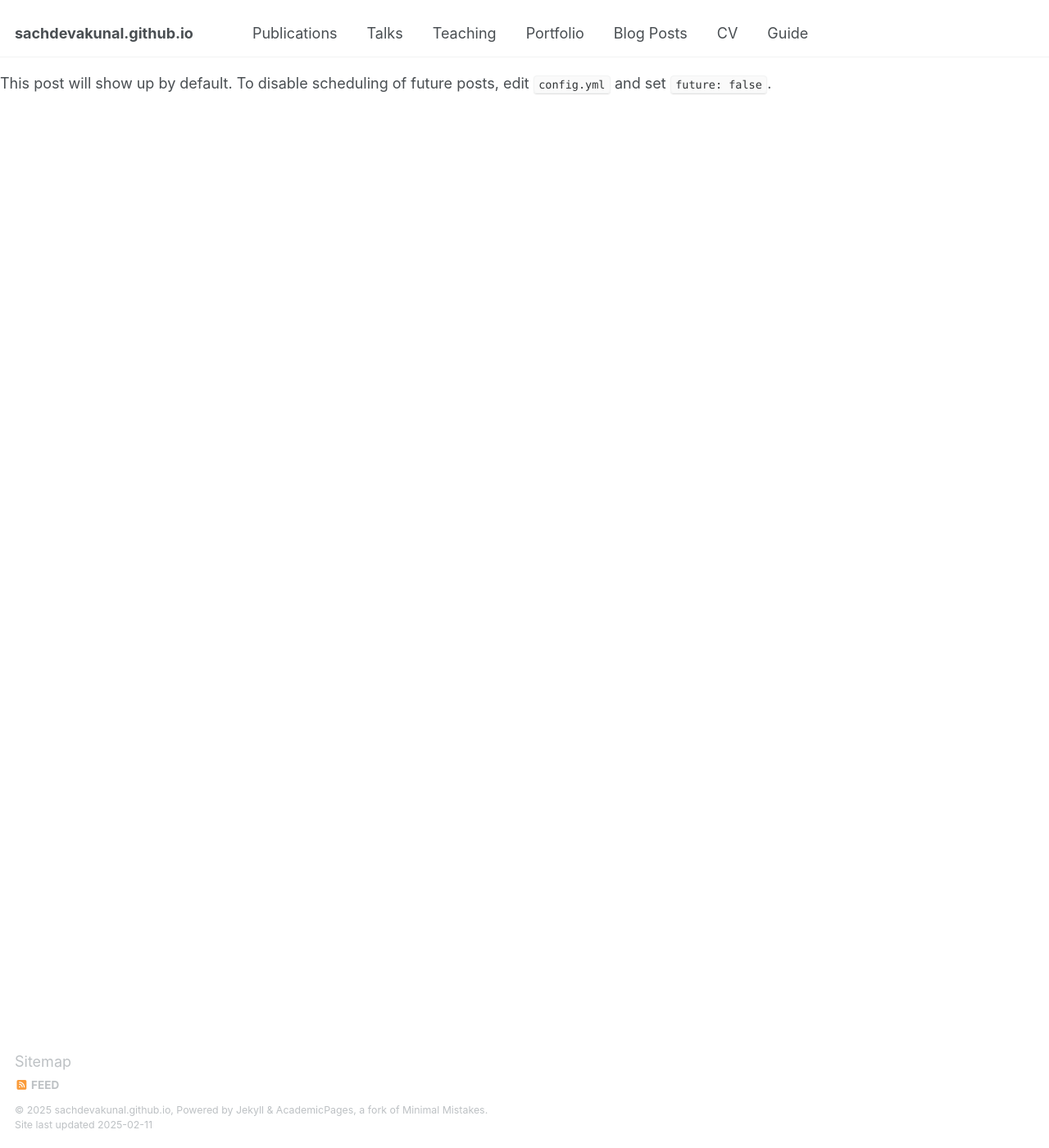
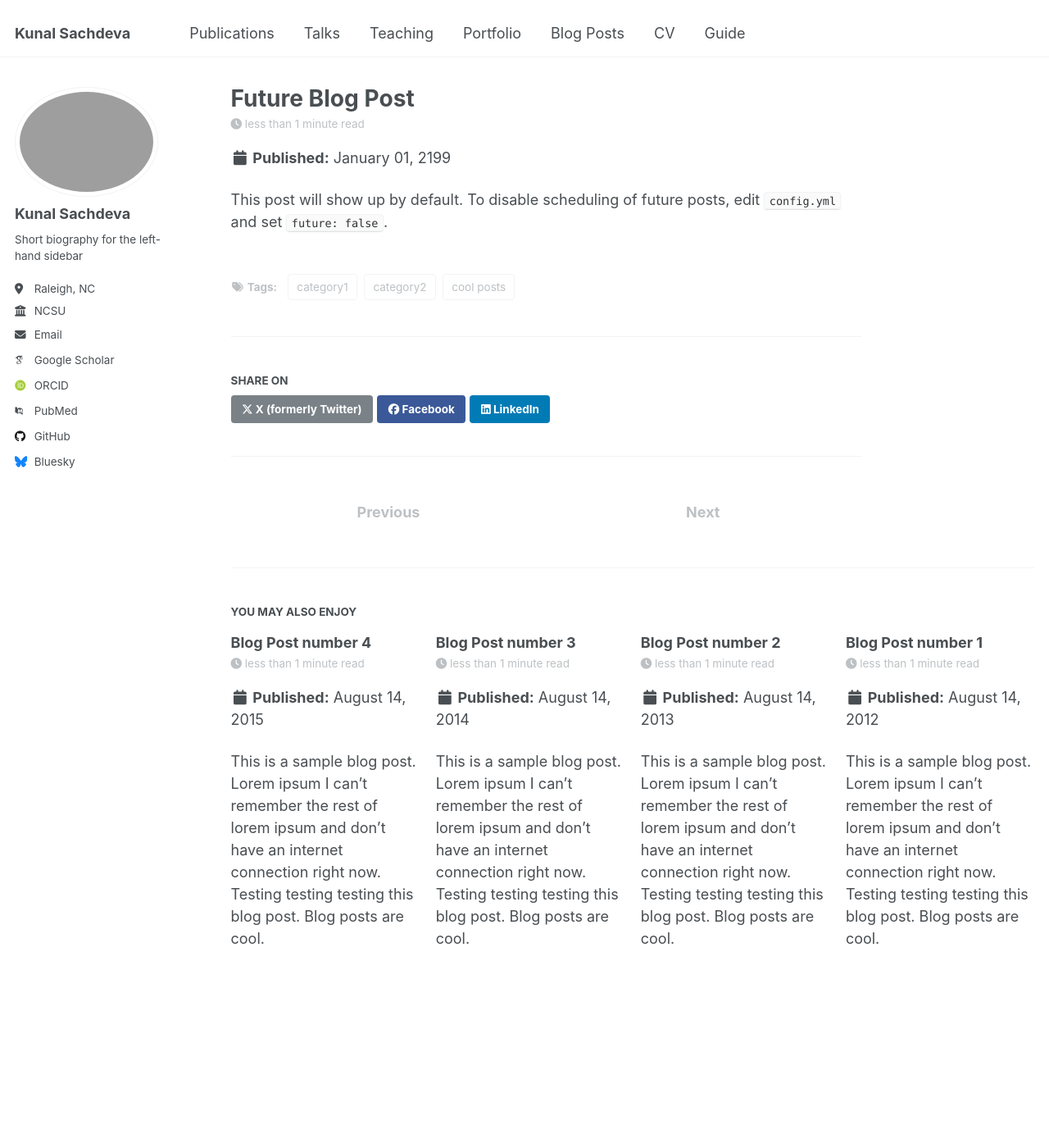
Before and after one commit to sachdevakunal/sachdevakunal.github.io, a Jekyll site: the page built from _posts/2199-01-01-future-post.md, in a window 1280 px wide and 1400 px high. Shown: the whole window at 82% size. Built offline with Jekyll 4.4.1, drawn with Linux system fonts in a browser that asks for light colours; some web fonts are replaced; our own code applies the rules of GitHub Pages for plain Markdown files; some of the changed text lies outside the part shown.

Commit message:
Update _config.yml

```diff
--- a/_config.yml
+++ b/_config.yml
@@ -1,9 +1,9 @@
-unal# Welcome to Jekyll!
+# Welcome to Jekyll!
 #
 # This config file is meant for settings that affect your entire site, values
 # which you are expected to set up once and rarely need to edit after that.
 # For technical reasons, this file is *NOT* reloaded automatically when you use
-# `jekyll serve -l -H localhost`. If you change this file, please restart the
+# jekyll serve -l -H localhost`. If you change this file, please restart the
 # server process.
 
 # Basic Site Settings
@@ -23,11 +23,11 @@ repository               : "sachdevakunal/sachdevakunal.github.io"
 author:
   # Biographic information
   avatar           : "/assets/images/Untitled.png"
-  name             : "Your Sidebar Name"
+  name             : "Kunal Sachdeva"
   pronouns         : # example: "she/her"
   bio              : "Short biography for the left-hand sidebar"
-  location         : "Earth"
-  employer         : "Red Brick University"
+  location         : "Raleigh, NC"
+  employer         : "NCSU"
   uri              : # URL
   email            : "none@example.org"
 
```
